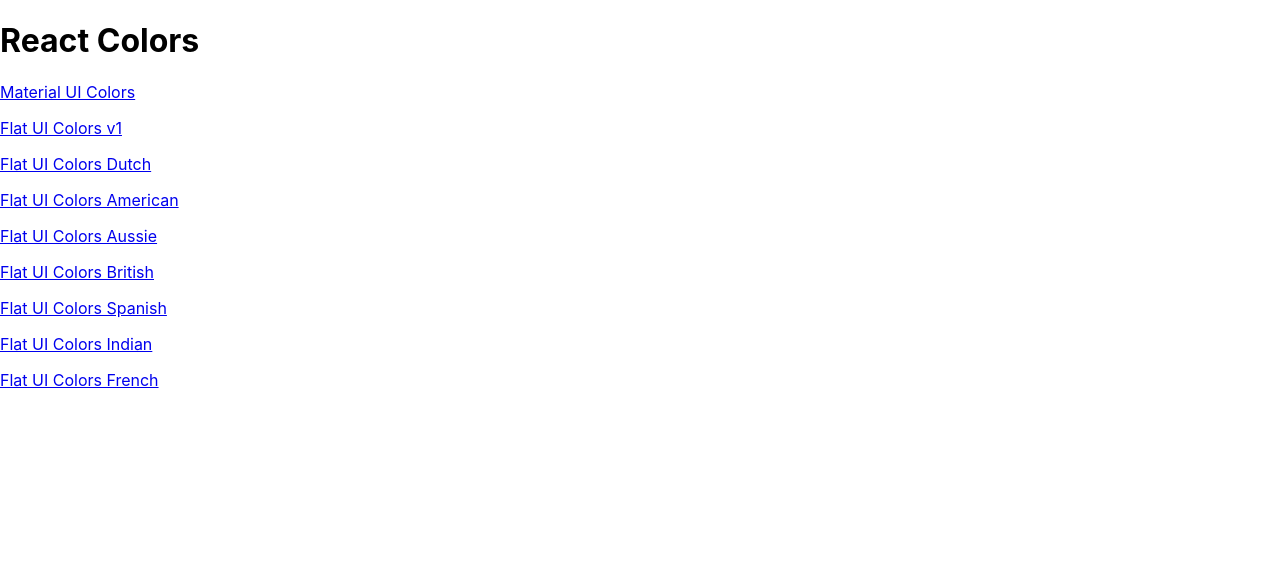
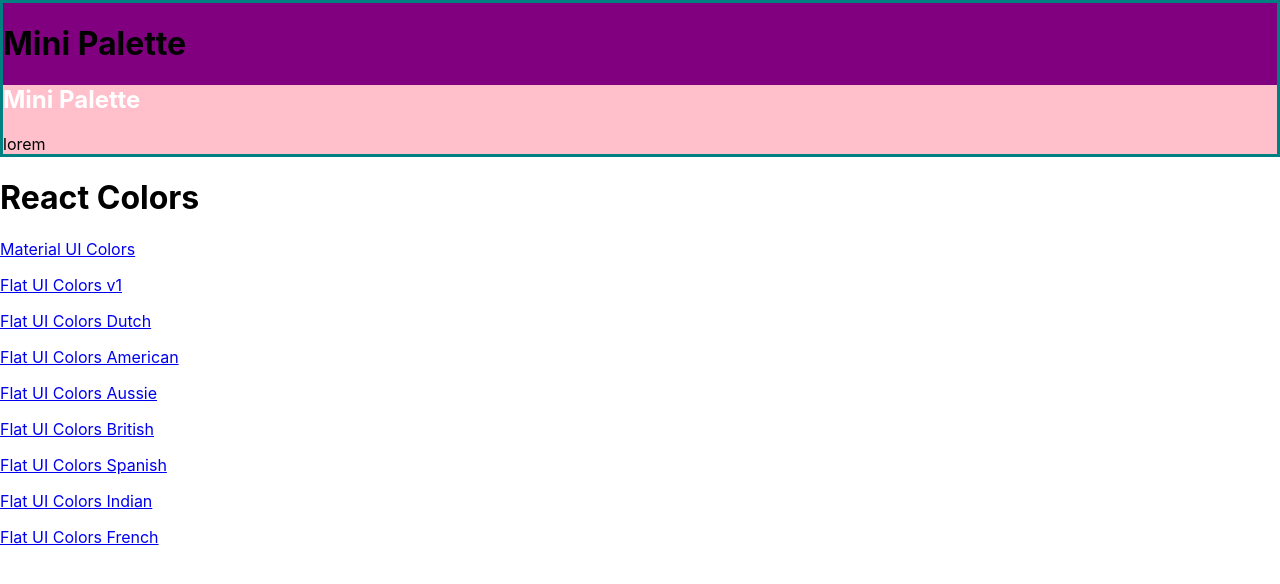
Before and after one commit to CloudBop/boppin-react-colors, a React (Create React App) app: page / in a window 1280 px wide. Shown: the top 584 px of the page. Built offline with nearby package versions, Linux system fonts and the light colour scheme.

Commit message:
Add withStyles from materialUI using demo styles

```diff
--- a/package.json
+++ b/package.json
@@ -5,6 +5,7 @@
   "dependencies": {
     "@material-ui/core": "^4.3.2",
     "@material-ui/icons": "^4.2.1",
+    "@material-ui/styles": "^4.3.0",
     "chroma-js": "^2.0.4",
     "rc-slider": "^8.6.13",
     "react": "^16.9.0",
--- /dev/null
+++ b/src/Components/MiniPalette.js
@@ -0,0 +1,31 @@
+import React, { Component } from 'react';
+import { withStyles } from '@material-ui/styles';
+
+const styles = {
+  main: {
+    backgroundColor: 'purple',
+    border: '3px solid teal'
+  },
+  secondary: {
+    backgroundColor: 'pink',
+    '& h1': {
+      color: 'white'
+    }
+  }
+};
+
+function MiniPalette(props) {
+  // classes create unique name that are scoped via js eg classes.main-193jf
+  const { classes } = props;
+  return (
+    <div className={classes.main}>
+      <h1>Mini Palette</h1>
+      <section className={classes.secondary}>
+        <h1>Mini Palette</h1>lorem
+      </section>
+    </div>
+  );
+}
+
+// Higher Order Component pattern | styles are passed to props
+export default withStyles(styles)(MiniPalette);
--- a/src/Components/PaletteList.js
+++ b/src/Components/PaletteList.js
@@ -1,12 +1,13 @@
 import React, { Component } from 'react';
 import { Link } from 'react-router-dom';
-
+import MiniPalette from './MiniPalette';
 class PaletteList extends Component {
   state = {};
   render() {
     const { palettes } = this.props;
     return (
       <div>
+        <MiniPalette />
         <h1>React Colors</h1>
         {palettes.map(palette => (
           <p>
```
